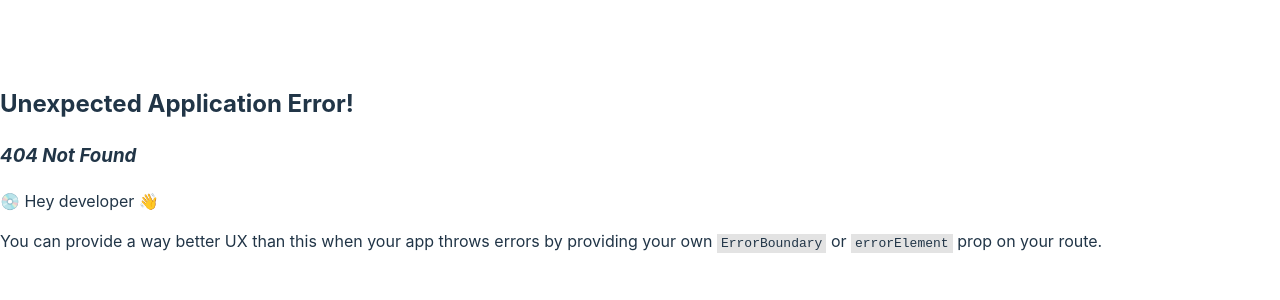
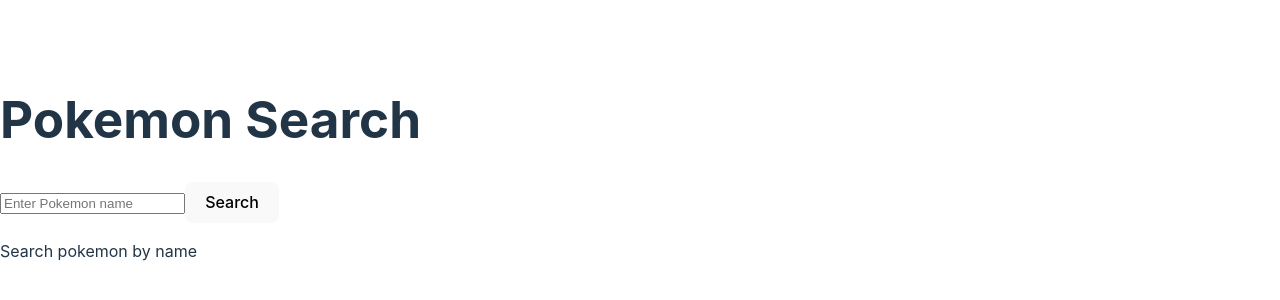
Before and after one commit to NikoKola1/dynamic-webpage-exercises, a React (Vite) app: page /opendataassignment in a window 1280 px wide. Before the commit this address had no page. Shown: the part 232-532 px from the top of the page. Built offline with nearby package versions, Linux system fonts and the light colour scheme.

Commit message:
opendataassignment.jsx done, routing to app.jsx added

```diff
--- a/package.json
+++ b/package.json
@@ -10,6 +10,7 @@
     "preview": "vite preview"
   },
   "dependencies": {
+    "axios": "^1.7.7",
     "react": "^18.3.1",
     "react-dom": "^18.3.1",
     "react-router-dom": "^6.26.2"
--- a/src/App.jsx
+++ b/src/App.jsx
@@ -1,22 +1,19 @@
-import { useState } from 'react';
+
 import CompAssignment from './componentAssignment.jsx';
-import { createBrowserRouter, Link, Navigate, RouterProvider, useNavigate } from 'react-router-dom';
-//import OpenDataAssignment from './OpenDataAssignment';
-//import reactLogo from './assets/react.svg'
-//import viteLogo from '/vite.svg'
-//import './App.css'
+import OpenDataAssignment from './opendataassignment.jsx';
+import { createBrowserRouter, Link, RouterProvider} from 'react-router-dom';
 
 function Home(){
   return(
-    <>
+    <div>
       <h2>Choose Assingment to check</h2>
       <Link to='/componentassignment'>
-      <button>component assignment</button>
+        <button>component assignment</button>
       </Link>
       <Link to='/opendataassignment'>
-      <button>opendata assignment coming soon</button>
+        <button>opendata assignment</button>
       </Link>
-    </>
+    </div>
   );
 }
 
@@ -29,17 +26,17 @@
     path: '/componentassignment',
     element: <CompAssignment/>,
   },
- // {
-  //  path: '/opendataassignment',
-  //  element: <OpenDataAssignment/>
- // };
+  {
+    path: '/opendataassignment',
+    element: <OpenDataAssignment/>
+  },
 ]);
 
 function App() {
   return (
-    <>
+    <div>
       <RouterProvider router={myRouter}/>
-    </>
+    </div>
   );
 }
 
--- a/src/opendataassignment.jsx
+++ b/src/opendataassignment.jsx
@@ -1,12 +1,68 @@
-import React, { useState } from 'react';
+import axios from 'axios';
+import React, {useState} from 'react';
 import './opendata.css';
+
+//component to fetch and display data
+function OpenData(){
+    //states to hold data, seacrh input and error msg
+    const [pokemon, setPokemon] = useState(null);
+    const [searchInput, setSearchInput] = useState('');
+    const [errorMsg, setErrorMsg] = useState('');
+
+    //function to do searcg when user clicks search button
+    const handleSearch = () => {
+        if (searchInput) {
+            //fetch data from api based on user input
+            axios.get(`https://pokeapi.co/api/v2/pokemon/${searchInput.toLowerCase()}`)
+            //store fetched data and clear previous error msg
+            .then(response => {
+                setPokemon(response.data);
+                setErrorMsg('');
+            })
+            //if no matching pokemon name found this message comes up and reset pokemon data
+            .catch(error => {
+                setErrorMsg('Pokemon not found. Try again.')
+                setPokemon(null);
+            });
+        }
+    };
+    //input box and button for user to search
+    return (
+        <div className='opendata-container'>
+            <h1>Pokemon Search</h1>
+            <input type='text' placeholder='Enter Pokemon name' value={searchInput} onChange={(e) => setSearchInput(e.target.value)}/>
+            <button onClick={handleSearch}>Search</button>
+            {errorMsg && <p className='errormsg'>{errorMsg}</p>}
+
+        {pokemon ? (
+            //shows name, weight, height from the pokemon user searched
+            <div>
+                <h2>{pokemon.name.charAt(0).toUpperCase() + pokemon.name.slice(1)}</h2>
+                <p>Height: {pokemon.height}</p>
+                <p>Weight: {pokemon.weight}</p>
+                {pokemon.sprites && pokemon.sprites.front_default ? (
+                        <img src={pokemon.sprites.front_default} alt={pokemon.name} />
+                    ) : (
+                        <p>No image available.</p>
+                    )}
+            </div>
+        ) : (
+            !errorMsg && <p>Search pokemon by name</p>
+        )}
+        </div>
+    );
+
+};
+
+//parent component
+function OpenDataAssignment () {
+    return (
+        <div>
+            <OpenData/>
+        </div>
+    );
+};
 
 
 
-
-
-
-
-
-
-export default CompAssignment;
+export default OpenDataAssignment;
```
Also changed, not shown: 1 other file (tests, documents, lock files or other folders).
